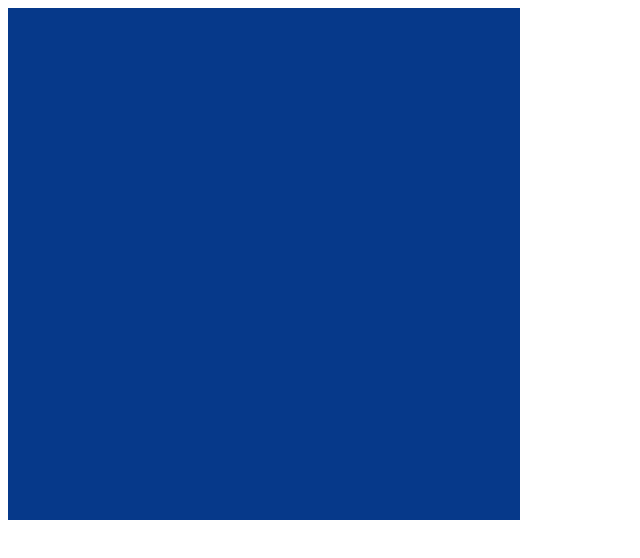
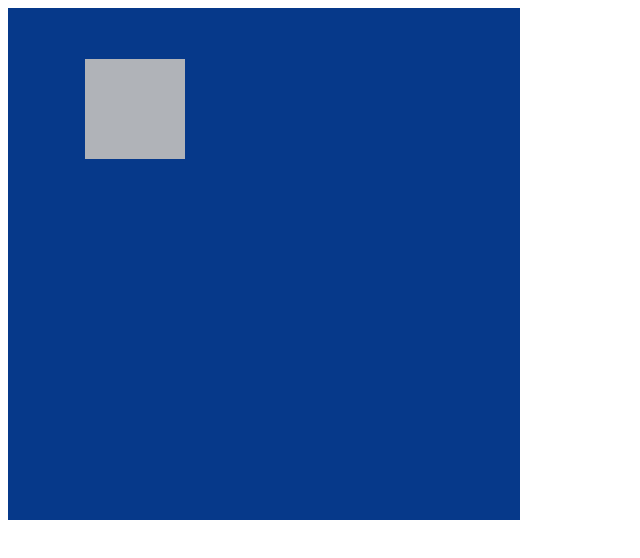
Before and after one commit to xio9/YandexCup, a plain HTML site: page index.html in a window 1280 px wide. Shown: the whole page, without its empty margins (0-640 px from the left). Drawn offline with Linux system fonts and the light colour scheme.

Commit message:
add planets

```diff
--- a/index.html
+++ b/index.html
@@ -7,15 +7,27 @@
 </head>
 <style>
     .container{
+        position: relative;
         width: 512px;
         height: 512px;
         background-color:#06398a;
+    }
+    .planet--big{
+        position: absolute;
+        background-color: #b0b3b8;
+        width: 100px;
+        height: 100px;
+        left: 15%;
+        top: 10%;
     }
 </style>
 <body>
     <section class="planet">
         <div class="container">
-
+            <div class="planet--big"></div>
+            <div class="planet--lil1"></div>
+            <div class="planet--lil2"></div>
+            <div class="planet--lil3"></div>
         </div>
         <!-- /container -->
     </section>
```
